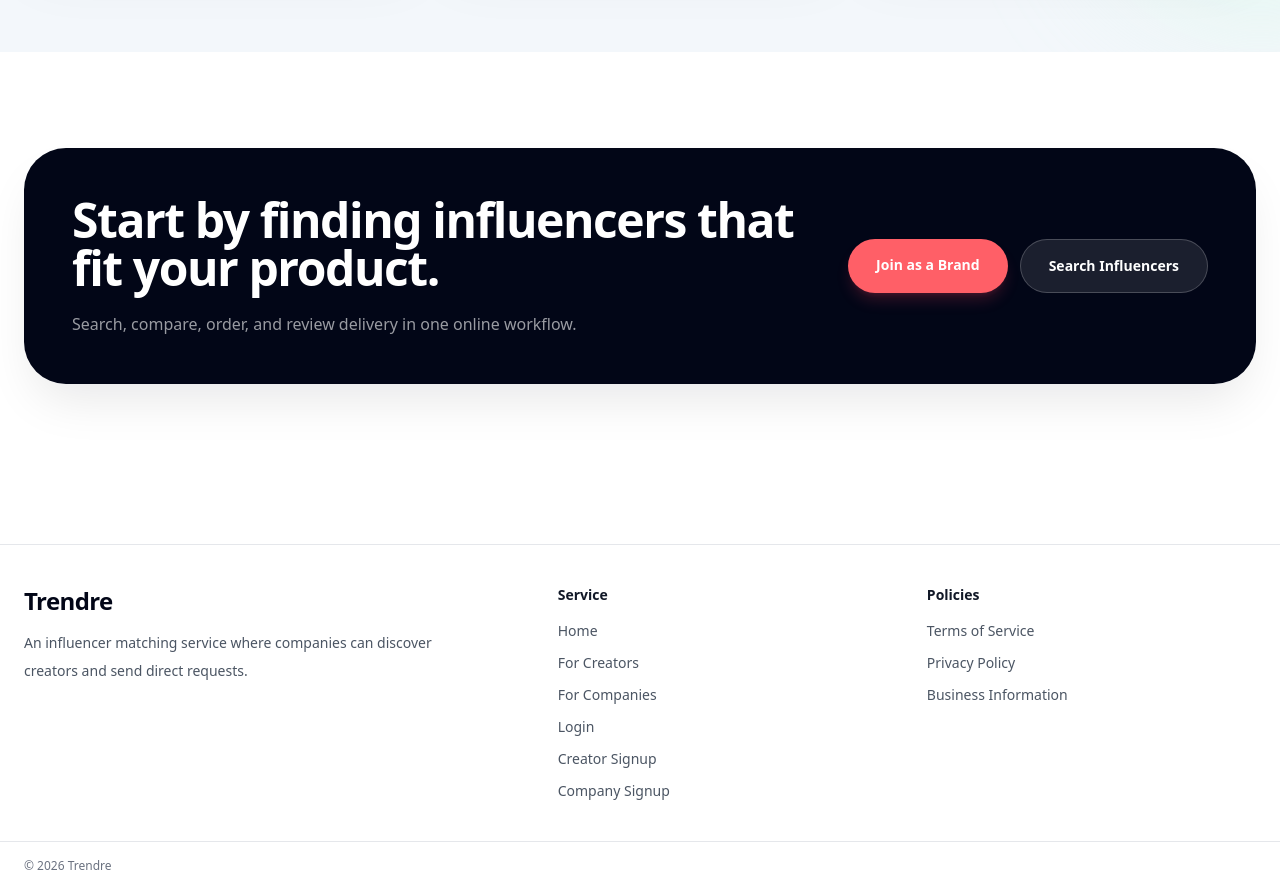
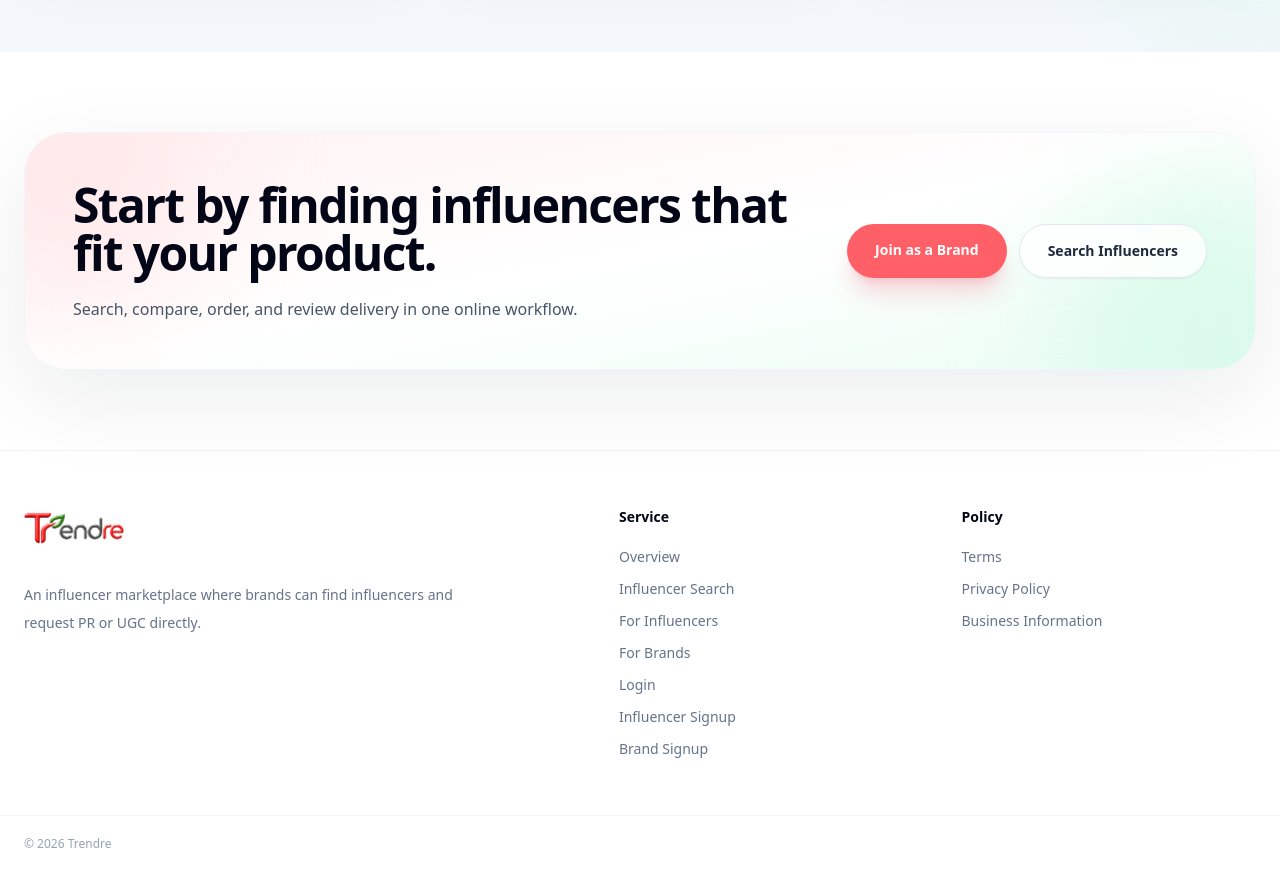
Before and after one commit to Annalisa0625/pearpop-clone, a Next.js app: page /home in a window 1280 px wide. Shown: the part 3760-4650 px from the top of the page. Built offline with nearby package versions, Linux system fonts and the light colour scheme.

Commit message:
Refine home final CTA and footer logo

```diff
--- a/app/home/page.tsx
+++ b/app/home/page.tsx
@@ -161,9 +161,15 @@ function UseCaseMark({ accent }: { accent: UseCaseCardProps["accent"] }) {
     <div
       className={`relative flex h-14 w-14 shrink-0 items-center justify-center rounded-2xl ${classes.iconBg}`}
     >
-      <span className={`absolute left-4 top-4 h-3 w-3 rounded-full ${classes.main}`} />
-      <span className={`absolute right-4 top-3 h-2.5 w-2.5 rounded-full ${classes.sub}`} />
-      <span className={`absolute bottom-4 left-4 h-2 w-7 rounded-full ${classes.line}`} />
+      <span
+        className={`absolute left-4 top-4 h-3 w-3 rounded-full ${classes.main}`}
+      />
+      <span
+        className={`absolute right-4 top-3 h-2.5 w-2.5 rounded-full ${classes.sub}`}
+      />
+      <span
+        className={`absolute bottom-4 left-4 h-2 w-7 rounded-full ${classes.line}`}
+      />
     </div>
   );
 }
@@ -176,6 +182,7 @@ function UseCaseCard({ title, body, accent }: UseCaseCardProps) {
       <div
         className={`absolute -right-16 -top-16 h-40 w-40 rounded-full ${classes.cardGlow} blur-2xl transition duration-300 group-hover:scale-110`}
       />
+
       <div className="relative">
         <UseCaseMark accent={accent} />
 
@@ -682,15 +689,18 @@ export default function HomePage() {
           </div>
         </section>
 
-        <section className="bg-white px-4 py-20 md:px-6 lg:py-24">
-          <div className="mx-auto max-w-7xl overflow-hidden rounded-[42px] bg-slate-950 p-8 text-white shadow-2xl shadow-slate-950/10 md:p-12">
-            <div className="grid gap-8 lg:grid-cols-[1fr_auto] lg:items-center">
+        <section className="bg-white px-4 py-16 md:px-6 lg:py-20">
+          <div className="relative mx-auto max-w-7xl overflow-hidden rounded-[42px] border border-slate-100 bg-gradient-to-br from-rose-50 via-white to-emerald-50 p-8 shadow-[0_28px_90px_rgba(15,23,42,0.08)] md:p-12">
+            <div className="absolute -left-20 -top-20 h-64 w-64 rounded-full bg-rose-100/70 blur-3xl" />
+            <div className="absolute -bottom-24 -right-24 h-72 w-72 rounded-full bg-emerald-100/70 blur-3xl" />
+
+            <div className="relative grid gap-8 lg:grid-cols-[1fr_auto] lg:items-center">
               <div>
-                <h2 className="max-w-3xl text-3xl font-black leading-tight tracking-[-0.03em] md:text-5xl">
+                <h2 className="max-w-3xl text-3xl font-black leading-tight tracking-[-0.035em] text-slate-950 md:text-5xl">
                   {copy.finalTitle}
                 </h2>
 
-                <p className="mt-5 max-w-2xl text-sm font-medium leading-7 text-white/60 md:text-base">
+                <p className="mt-5 max-w-2xl text-sm font-medium leading-7 text-slate-600 md:text-base">
                   {copy.finalBody}
                 </p>
               </div>
@@ -698,14 +708,14 @@ export default function HomePage() {
               <div className="flex flex-wrap gap-3">
                 <Link
                   href="/signup/company"
-                  className="rounded-full bg-[#ff5f67] px-7 py-4 text-sm font-black text-white shadow-lg shadow-rose-500/20"
+                  className="rounded-full bg-[#ff5f67] px-7 py-4 text-sm font-black text-white shadow-xl shadow-rose-500/20 transition hover:-translate-y-0.5 hover:bg-[#ff4b55]"
                 >
                   {copy.finalPrimary}
                 </Link>
 
                 <Link
                   href="/b/creators"
-                  className="rounded-full border border-white/20 bg-white/10 px-7 py-4 text-sm font-black text-white"
+                  className="rounded-full border border-slate-200 bg-white/80 px-7 py-4 text-sm font-black text-slate-800 shadow-sm backdrop-blur transition hover:-translate-y-0.5 hover:bg-white"
                 >
                   {copy.finalSecondary}
                 </Link>
--- a/components/PublicFooter.tsx
+++ b/components/PublicFooter.tsx
@@ -1,4 +1,4 @@
-//app/components/PublicFooter.tsx
+// File: components/PublicFooter.tsx
 "use client";
 
 import Link from "next/link";
@@ -10,93 +10,103 @@ export default function PublicFooter() {
   const copy =
     locale === "ja"
       ? {
-          brand: "Trendre",
           description:
-            "企業がクリエイターを探して直接依頼できるインフルエンサーマッチングサービス。",
-          home: "Home",
-          creators: "クリエイター向け",
-          companies: "企業向け",
+            "企業がインフルエンサーを探して直接依頼できるインフルエンサーマッチングサービス。",
+          service: "サービス",
+          overview: "サービス概要",
+          search: "インフルエンサー検索",
+          forCreators: "インフルエンサー向け",
+          forCompanies: "企業向け",
           login: "ログイン",
-          creatorSignup: "クリエイター登録",
+          creatorSignup: "インフルエンサー登録",
           companySignup: "企業登録",
+          policy: "ポリシー",
           terms: "利用規約",
           privacy: "プライバシーポリシー",
           legal: "事業者情報",
-          copyright: "© 2026 Trendre",
         }
       : {
-          brand: "Trendre",
           description:
-            "An influencer matching service where companies can discover creators and send direct requests.",
-          home: "Home",
-          creators: "For Creators",
-          companies: "For Companies",
+            "An influencer marketplace where brands can find influencers and request PR or UGC directly.",
+          service: "Service",
+          overview: "Overview",
+          search: "Influencer Search",
+          forCreators: "For Influencers",
+          forCompanies: "For Brands",
           login: "Login",
-          creatorSignup: "Creator Signup",
-          companySignup: "Company Signup",
-          terms: "Terms of Service",
+          creatorSignup: "Influencer Signup",
+          companySignup: "Brand Signup",
+          policy: "Policy",
+          terms: "Terms",
           privacy: "Privacy Policy",
           legal: "Business Information",
-          copyright: "© 2026 Trendre",
         };
 
   return (
-    <footer className="mt-16 border-t bg-white">
-      <div className="mx-auto grid max-w-7xl gap-10 px-4 py-10 md:px-6 lg:grid-cols-[1.5fr_1fr_1fr]">
+    <footer className="border-t border-slate-100 bg-white">
+      <div className="mx-auto grid max-w-7xl gap-12 px-4 py-14 md:grid-cols-[1.3fr_0.7fr_0.7fr] md:px-6">
         <div>
-          <p className="text-2xl font-bold tracking-tight">{copy.brand}</p>
-          <p className="mt-3 max-w-md text-sm leading-7 text-gray-600">
+          <Link href="/home" className="inline-flex items-center">
+            <img
+              src="/brand/trendre-logo-full.png"
+              alt="Trendre"
+              className="h-11 w-auto object-contain"
+            />
+          </Link>
+
+          <p className="mt-6 max-w-md text-sm font-medium leading-7 text-slate-500">
             {copy.description}
           </p>
         </div>
 
         <div>
-          <p className="text-sm font-semibold text-gray-900">
-            {locale === "ja" ? "サービス" : "Service"}
-          </p>
-          <div className="mt-4 flex flex-col gap-3 text-sm text-gray-600">
-            <Link href="/" className="hover:text-black">
-              {copy.home}
+          <p className="text-sm font-black text-slate-950">{copy.service}</p>
+
+          <div className="mt-5 grid gap-3 text-sm font-medium text-slate-500">
+            <Link href="/home#service-overview" className="hover:text-slate-950">
+              {copy.overview}
             </Link>
-            <Link href="/for-creators" className="hover:text-black">
-              {copy.creators}
+            <Link href="/b/creators" className="hover:text-slate-950">
+              {copy.search}
             </Link>
-            <Link href="/for-companies" className="hover:text-black">
-              {copy.companies}
+            <Link href="/for-creators" className="hover:text-slate-950">
+              {copy.forCreators}
             </Link>
-            <Link href="/login" className="hover:text-black">
+            <Link href="/for-companies" className="hover:text-slate-950">
+              {copy.forCompanies}
+            </Link>
+            <Link href="/login" className="hover:text-slate-950">
               {copy.login}
             </Link>
-            <Link href="/signup/creator-entry" className="hover:text-black">
+            <Link href="/signup/creator" className="hover:text-slate-950">
               {copy.creatorSignup}
             </Link>
-            <Link href="/signup/company-entry" className="hover:text-black">
+            <Link href="/signup/company" className="hover:text-slate-950">
               {copy.companySignup}
             </Link>
           </div>
         </div>
 
         <div>
-          <p className="text-sm font-semibold text-gray-900">
-            {locale === "ja" ? "ポリシー" : "Policies"}
-          </p>
-          <div className="mt-4 flex flex-col gap-3 text-sm text-gray-600">
-            <Link href="/terms" className="hover:text-black">
+          <p className="text-sm font-black text-slate-950">{copy.policy}</p>
+
+          <div className="mt-5 grid gap-3 text-sm font-medium text-slate-500">
+            <Link href="/terms" className="hover:text-slate-950">
               {copy.terms}
             </Link>
-            <Link href="/privacy" className="hover:text-black">
+            <Link href="/privacy" className="hover:text-slate-950">
               {copy.privacy}
             </Link>
-            <Link href="/legal" className="hover:text-black">
+            <Link href="/legal" className="hover:text-slate-950">
               {copy.legal}
             </Link>
           </div>
         </div>
       </div>
 
-      <div className="border-t">
-        <div className="mx-auto max-w-7xl px-4 py-4 text-xs text-gray-500 md:px-6">
-          {copy.copyright}
+      <div className="border-t border-slate-100">
+        <div className="mx-auto flex max-w-7xl items-center justify-between px-4 py-5 text-xs font-medium text-slate-400 md:px-6">
+          <p>© 2026 Trendre</p>
         </div>
       </div>
     </footer>
```
